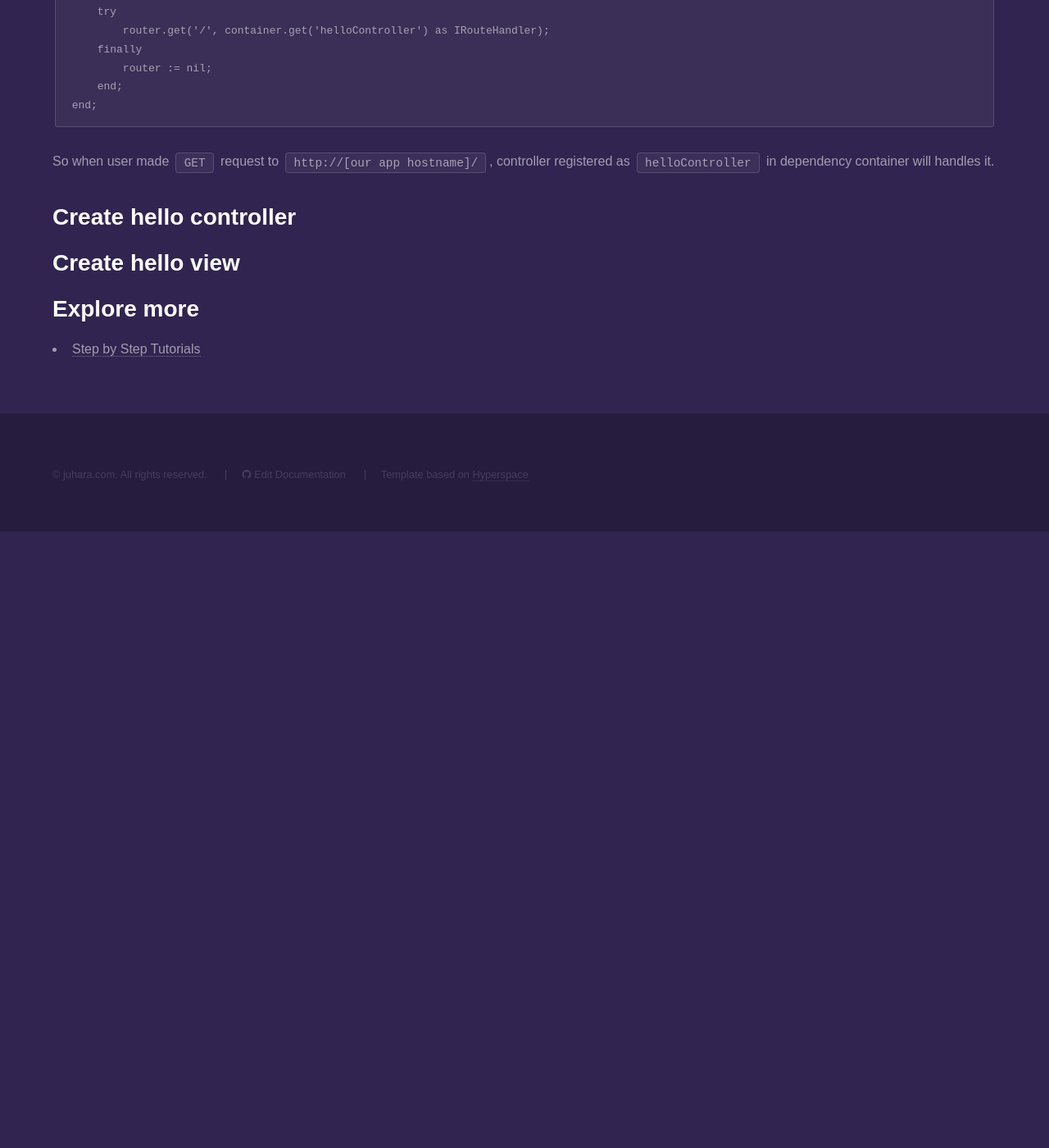
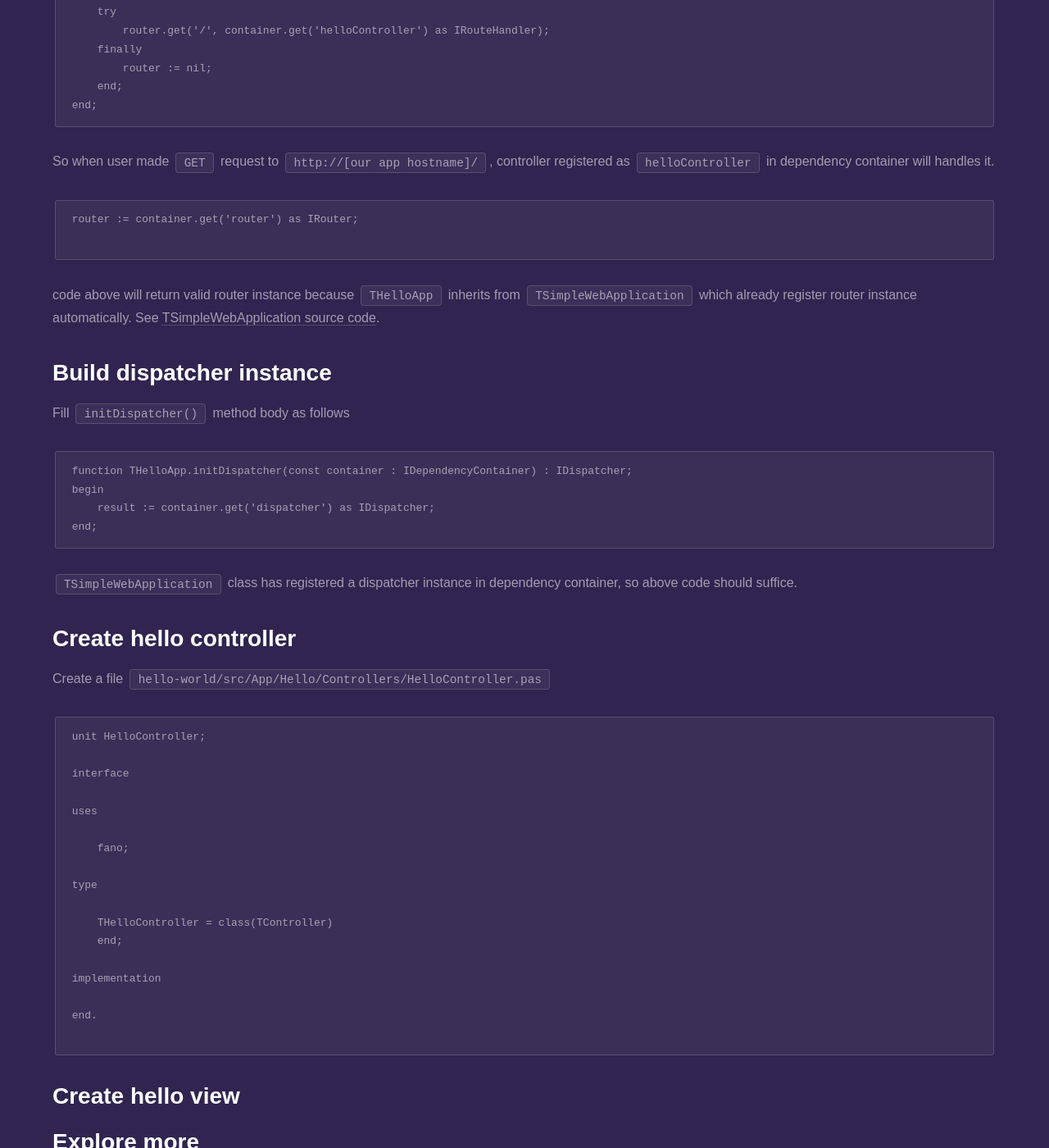
Before and after one commit to fanoframework/fanoframework.github.io, a Jekyll site: the page built from tutorials/hello-world-application/index.md, in a window 1280 px wide and 1400 px high, scrolled down 3375 px. Shown: the whole window at 82% size. Built offline with Jekyll 4.4.1, drawn with Linux system fonts in a browser that asks for light colours; our own code applies the rules of GitHub Pages for plain Markdown files; before the commit the page ends 4023 px from its top, so only the background shows below that; some of the changed text lies outside the part shown.

Commit message:
add content on hello world app tutorial

````diff
--- a/tutorials/hello-world-application/index.md
+++ b/tutorials/hello-world-application/index.md
@@ -17,21 +17,21 @@ that display greeting message from scratch.
 For this project, we will create following directory structures
 
 ```
--hello-world
+hello-world
 --bin
----unit
+----unit
 --src
----App
-----Hello
------Controllers
------Views
----Resources
-----Templates
------Hello
+----App
+------Hello
+--------Controllers
+--------Views
+----Resources
+------Templates
+--------Hello
 --tools
 --public
----css
----js
+----css
+----js
 ```
 
 - `bin` directory will store any binary files generated by compiler. Our final executable application binary will be store here.
@@ -146,7 +146,49 @@ end;
 So when user made `GET` request to `http://[our app hostname]/`, controller
 registered as `helloController` in dependency container will handles it.
 
+```
+router := container.get('router') as IRouter;
+
+```
+code above will return valid router instance because `THelloApp` inherits from `TSimpleWebApplication` which already register router instance automatically.
+See [TSimpleWebApplication source code](https://github.com/fanoframework/fano/blob/master/src/App/Implementations/Cgi/SimpleCgi/SimpleAppImpl.pas).
+
+## Build dispatcher instance
+
+Fill `initDispatcher()` method body as follows
+
+```
+function THelloApp.initDispatcher(const container : IDependencyContainer) : IDispatcher;
+begin
+    result := container.get('dispatcher') as IDispatcher;
+end;
+```
+
+`TSimpleWebApplication` class has registered a dispatcher instance in dependency container, so above code should suffice.
+
 ## Create hello controller
+
+Create a file `hello-world/src/App/Hello/Controllers/HelloController.pas`
+
+```
+unit HelloController;
+
+interface
+
+uses
+
+    fano;
+
+type
+
+    THelloController = class(TController)
+    end;
+
+implementation
+
+end.
+
+```
 
 ## Create hello view
 
````
